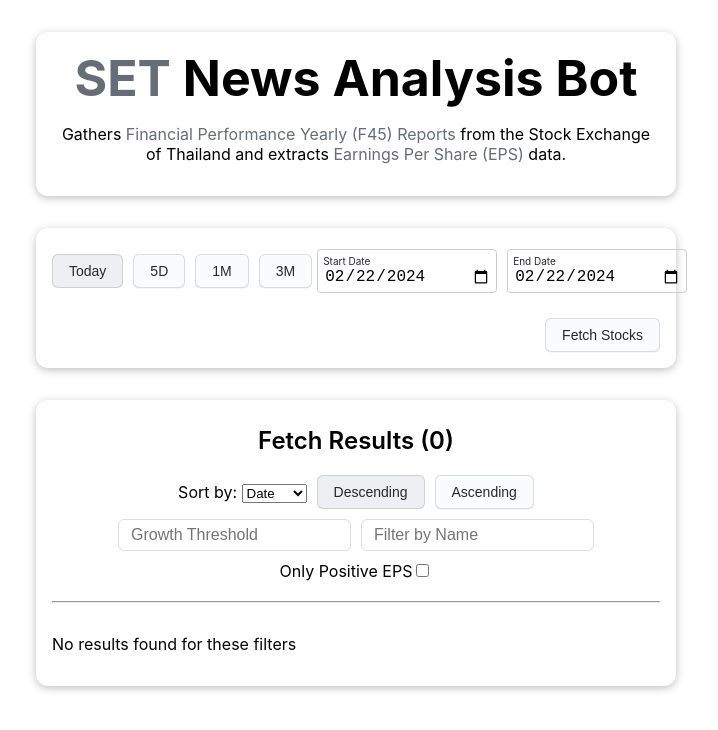
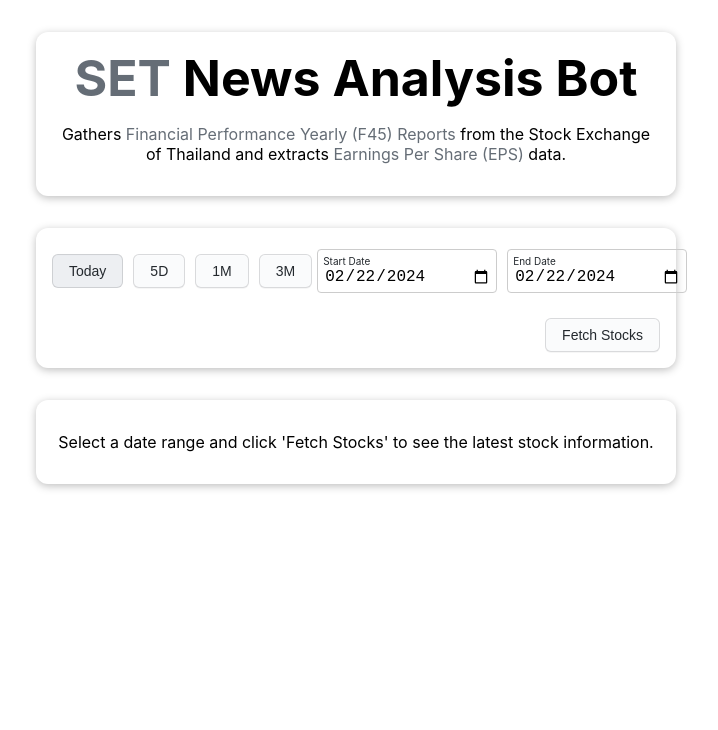
Before and after one commit to kurpau/SET-scraping-bot, a Vue app in the folder client/: page / in a window 1280 px wide. Shown: the top 730 px of the page, without its empty margins (284-1002 px from the left). Built offline with nearby package versions, Linux system fonts and the light colour scheme.

Commit message:
Handle results state display

```diff
--- a/client/src/components/StockList.vue
+++ b/client/src/components/StockList.vue
@@ -3,23 +3,27 @@
     <!-- TODO -->
     <!-- make error dialog/window -->
     <!-- make responsive for mobile -->
-    <!-- default prop value for stocks?  -->
-    <!-- remember to handle errors in backend -->
-    <!-- check for duplicate stocks because of SET pagination.... -->
+    <!-- export option to csv/excel? -->
+    <!-- handle errors in backend -->
     <!-- commnent the code -->
     <!-- clean up the stocks list file -->
     <div class="info" v-if="isLoading">
       <base-spinner></base-spinner>
     </div>
     <div v-else>
-      <div class="results" v-if="displayedStocks">
+      <div class="info" v-if="stocks.length === 0">
+        <p>
+          Select a date range and click 'Fetch Stocks' to see the latest stock
+          information.
+        </p>
+      </div>
+      <div class="results" v-else>
         <div class='header'>
           <div>
             <caption>
               Fetch Results ({{ displayedStocks.length }})
             </caption>
           </div>
-          <div class='controls'></div>
           <div class="sort">
             <div>
               <label>Sort by:
@@ -46,14 +50,10 @@
           </div>
         </div>
         <hr>
-        <p v-if="displayedStocks.length === 0">No results found for these filters</p>
+        <div class='info' v-if="displayedStocks.length === 0">
+          <p>No stocks meet the filter criteria.</p>
+        </div>
         <stock-item v-else v-for="stock in displayedStocks" :key="stock.id" :stock="stock"></stock-item>
-      </div>
-      <div class="info" v-else>
-        <p>
-          Select a date range and click 'Fetch Stocks' to see the latest stock
-          information.
-        </p>
       </div>
     </div>
   </base-card>
@@ -62,7 +62,13 @@
 <script setup>
 import StockItem from "./StockItem.vue";
 import { ref, computed, onMounted, watch } from "vue";
-const props = defineProps(["fetchedStocks", "isLoading"]);
+const props = defineProps({
+  fetchedStocks: {
+    required: true,
+    default: () => [],
+    type: Array,
+  }, isLoading: { type: Boolean },
+});
 
 const sorting = useLocalStorage("sorting", "desc");
 const epsFilter = useLocalStorage("epsFilter", "");
@@ -71,12 +77,11 @@ const onlyPositive = useLocalStorage("onlyPositive", false);
 const sortBy = useLocalStorage("sortBy", "date");
 
 
-function sort(mode) {
-  sorting.value = mode;
-}
+const stocks = computed(() => props.fetchedStocks && props.fetchedStocks?.length > 0 ? [...props.fetchedStocks] : JSON.parse(localStorage.getItem("stocksData") || "[]"));
+
 
 const displayedStocks = computed(() => {
-  let modifiedStocks = props.fetchedStocks && props.fetchedStocks?.length > 0 ? [...props.fetchedStocks] : JSON.parse(localStorage.getItem("stocksData") || "[]");
+  let modifiedStocks = [...stocks.value];
 
   modifiedStocks = modifiedStocks.sort((i1, i2) => {
     if (sortBy.value === "growth") {
@@ -115,11 +120,12 @@ const displayedStocks = computed(() => {
   return modifiedStocks;
 });
 
-// Helper function to sync state with local storage
+function sort(mode) {
+  sorting.value = mode;
+}
 function useLocalStorage(key, defaultValue) {
   const data = ref(defaultValue);
 
-  // Load initial state from local storage or use default
   onMounted(() => {
     const storedValue = localStorage.getItem(key);
     if (storedValue !== null) {
@@ -127,15 +133,12 @@ function useLocalStorage(key, defaultValue) {
     }
   });
 
-  // Watch for changes and update local storage
   watch(data, (newValue) => {
     localStorage.setItem(key, JSON.stringify(newValue));
   });
 
   return data;
 }
-
-
 </script>
 
 <style scoped>
```
